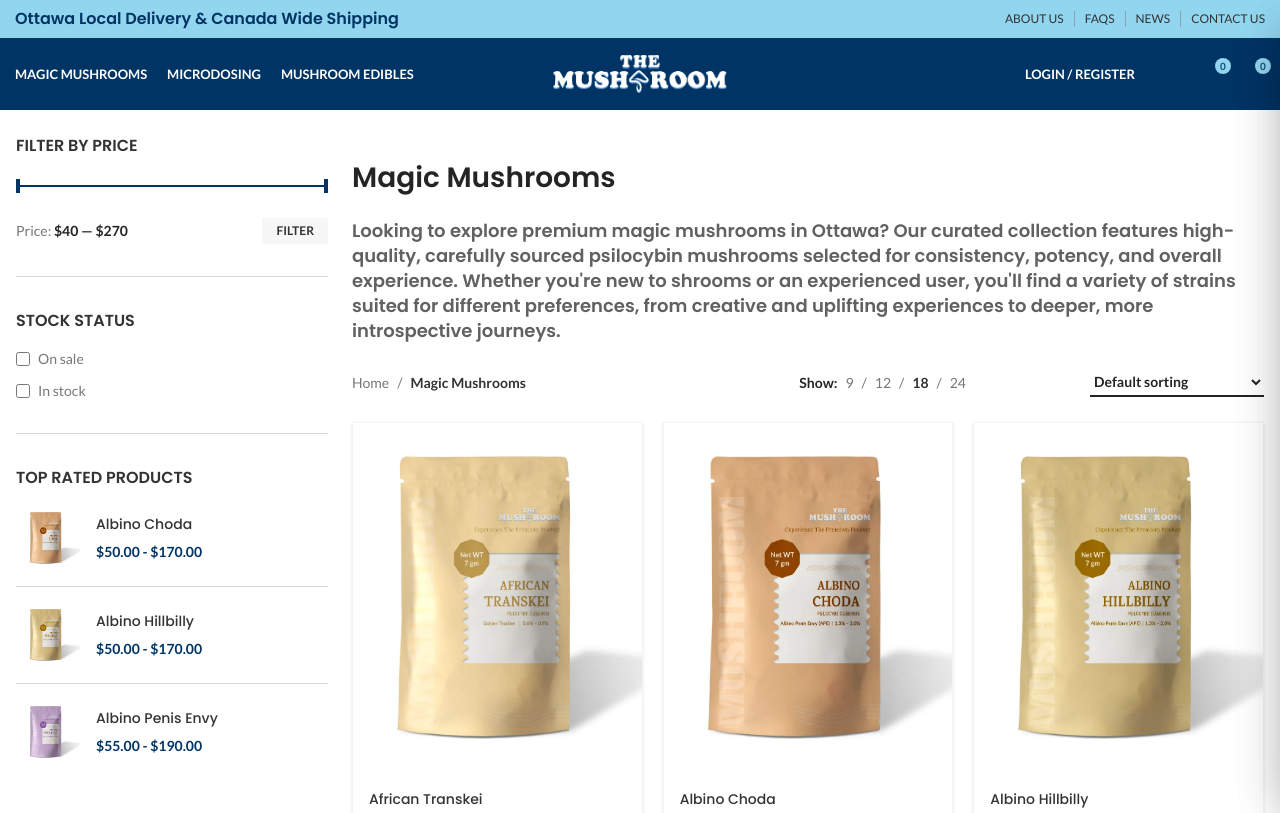
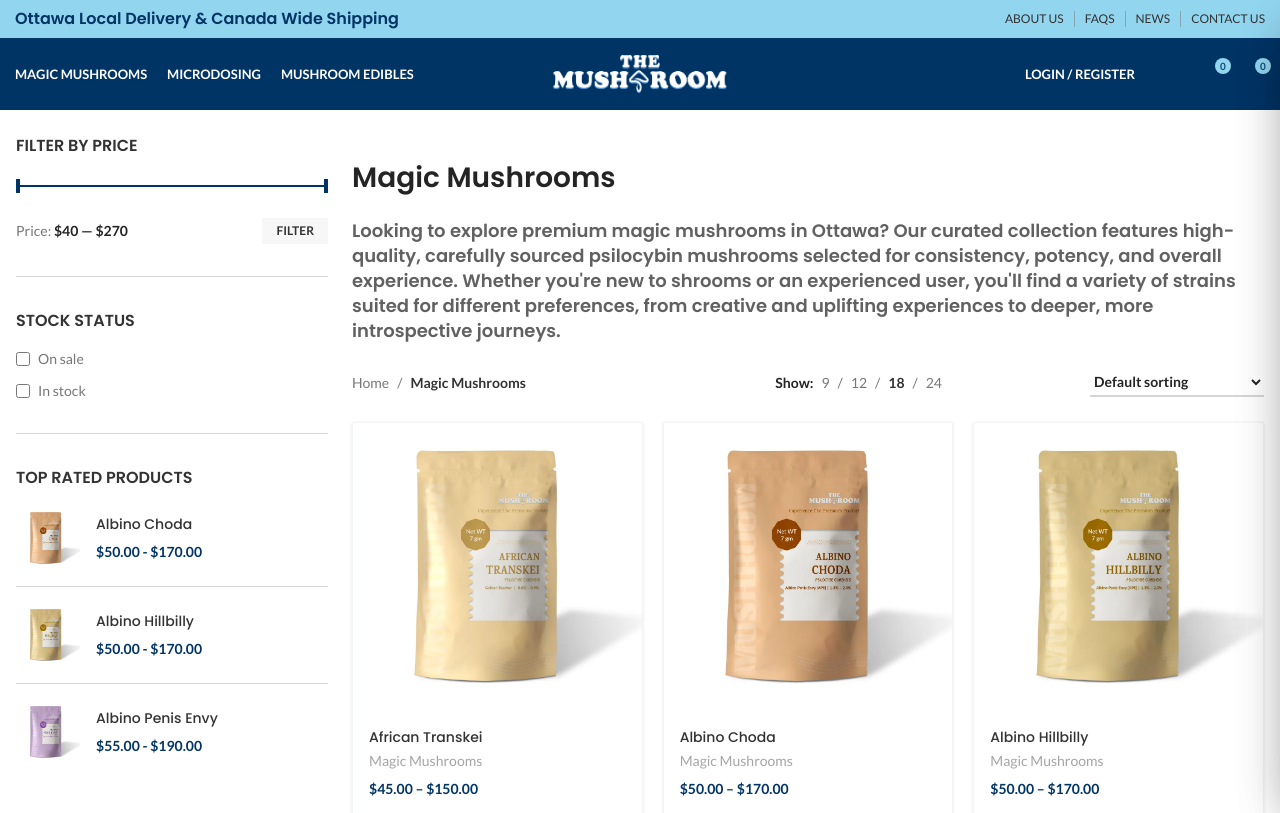
Before and after one commit to rebeccaproject2026/themushroomottawa, a React (Vite) app: page /magic-mushrooms in a window 1280 px wide. Shown: the top 813 px of the page. Built offline with nearby package versions, Linux system fonts and the light colour scheme; some icons are missing.

Commit message:
responsive design magic mushroom page

```diff
--- a/src/components/RelatedProductCard.jsx
+++ b/src/components/RelatedProductCard.jsx
@@ -39,21 +39,21 @@
     >
       {/* Image */}
       <div
-        className="relative w-full h-70 xs:h-auto xs:aspect-square lg:aspect-auto bg-white flex items-center justify-center lg:h-87.5 overflow-hidden p-4"
+        className="relative w-full aspect-square bg-white flex items-center justify-center overflow-hidden"
         onMouseEnter={() => setIsImageHovered(true)}
         onMouseLeave={() => setIsImageHovered(false)}
       >
         <img
           src={product.image}
           alt={product.name}
-          className={`h-full w-auto object-cover transition-all duration-700 absolute ${isImageHovered && product.hoverImage ? "opacity-0 scale-95" : "opacity-100 scale-100"
+          className={`w-full h-full object-cover transition-all duration-700 absolute top-0 left-0 ${isImageHovered && product.hoverImage ? "opacity-0 scale-95" : "opacity-100 scale-100"
             }`}
         />
         {product.hoverImage && (
           <img
             src={product.hoverImage}
             alt={product.name}
-            className={`h-full w-auto object-cover transition-all duration-700 absolute ${isImageHovered ? "opacity-100 scale-110" : "opacity-0 scale-95"
+            className={`w-full h-full object-cover transition-all duration-700 absolute top-0 left-0 ${isImageHovered ? "opacity-100 scale-110" : "opacity-0 scale-95"
               }`}
           />
         )}
@@ -111,7 +111,7 @@
           onClick={(e) => { e.stopPropagation(); setCartOverlay(true); setIsCardHovered(false); }}
           className="text-gray-700 hover:text-[#003465] transition cursor-pointer"
         >
-          <Icon icon="icons8:shopping-cart" className="w-7 h-7 transform scale-x-[-1]" />
+          <Icon icon="icons8:shopping-cart" className="lg:w-7 lg:h-7 w-6 h-6 transform scale-x-[-1]" />
         </button>
         <Tooltip id={`rp-cart-${product.id}`} style={{ backgroundColor: "#1a1a1a", color: "#fff", fontSize: "13px", borderRadius: "4px" }} />
 
@@ -135,7 +135,7 @@
         >
           <Icon
             icon="prime:heart"
-            className="w-6.5 h-6.5"
+            className="lg:w-6.5 lg:h-6.5 w-5.5 h-5.5"
           />
           {wishlisted && (
             <span className="absolute -top-1 -right-1 bg-[#003465] rounded-full w-4 h-4 flex items-center justify-center">
--- a/src/index.css
+++ b/src/index.css
@@ -28,6 +28,17 @@
 @keyframes slideInRight {
   from { transform: translateX(100%); opacity: 0; }
   to   { transform: translateX(0); opacity: 1; }
+}
+
+@keyframes fadeInUp {
+  from {
+    opacity: 0;
+    transform: translateY(20px);
+  }
+  to {
+    opacity: 1;
+    transform: translateY(0);
+  }
 }
 
 html, body {
--- a/src/pages/MagicMushrooms.jsx
+++ b/src/pages/MagicMushrooms.jsx
@@ -1,4 +1,4 @@
-import { useState } from "react";
+import { useState, useEffect } from "react";
 import { Icon } from "@iconify/react";
 import Header from "../components/Header";
 import Footer from "../components/Footer";
@@ -12,17 +12,49 @@
   const [inStock, setInStock] = useState(false);
   const [gridCols, setGridCols] = useState(3);
   const [itemsPerPage, setItemsPerPage] = useState(18);
+  const [displayedCount, setDisplayedCount] = useState(18);
+  const [mobileSortOpen, setMobileSortOpen] = useState(false);
+  const [sortOption, setSortOption] = useState("Default sorting");
+
+  useEffect(() => {
+    setDisplayedCount(itemsPerPage);
+  }, [itemsPerPage]);
+
+  useEffect(() => {
+    const handleScroll = () => {
+      if (
+        window.innerHeight + document.documentElement.scrollTop >=
+        document.documentElement.offsetHeight - 200
+      ) {
+        setDisplayedCount((prev) => prev + itemsPerPage);
+      }
+    };
+
+    window.addEventListener("scroll", handleScroll);
+    return () => window.removeEventListener("scroll", handleScroll);
+  }, [itemsPerPage]);
 
   // Filter products for Magic Mushrooms category
-  const magicMushrooms = mushroomProducts.filter(
+  let magicMushrooms = mushroomProducts.filter(
     (product) => product.category === "Magic Mushrooms"
   );
+
+  // Apply sorting
+  if (sortOption === "Sort by price: low to high") {
+    magicMushrooms.sort((a, b) => a.price - b.price);
+  } else if (sortOption === "Sort by price: high to low") {
+    magicMushrooms.sort((a, b) => b.price - a.price);
+  } else if (sortOption === "Sort by latest") {
+    magicMushrooms.sort((a, b) => b.id - a.id);
+  } else if (sortOption === "Sort by popularity" || sortOption === "Sort by average rating") {
+    magicMushrooms.sort((a, b) => a.name.localeCompare(b.name));
+  }
 
   // Top Rated Products (mock based on the image)
   const topRated = magicMushrooms.slice(1, 4);
 
   // Apply items per page limit
-  const displayedProducts = magicMushrooms.slice(0, itemsPerPage);
+  const displayedProducts = magicMushrooms.slice(0, displayedCount);
 
   return (
     <div className="min-h-screen bg-white flex flex-col font-sans">
@@ -31,7 +63,7 @@
       <main className="w-full max-w-375 mx-auto px-4 py-6">
         <div className="flex flex-col lg:flex-row gap-6">
           {/* Sidebar */}
-          <aside className="w-full magic-sidebar flex flex-col gap-8">
+          <aside className="hidden lg:flex w-full magic-sidebar flex-col gap-8">
             {/* Filter by Price */}
             <div>
               <h3 className="text-base font-semibold text-[#333333] uppercase nav-poppins">
@@ -122,7 +154,7 @@
                         {prod.name}
                       </a>
                       <span className="text-sm font-semibold nav-lato text-[#003465]">
-                        ${prod.price.toFixed(2)} {prod.maxPrice && `- $${prod.maxPrice.toFixed(2)}`}
+                        ${prod.price.toFixed(2)} {prod.maxPrice && ` -  $${prod.maxPrice.toFixed(2)}`}
                       </span>
                     </div>
                   </div>
@@ -144,15 +176,26 @@
             </div>
 
             {/* Toolbar */}
-            <div className="flex flex-col sm:flex-row justify-between items-center gap-4 nav-lato text-sm text-[#777777]">
+            <div className="flex flex-col lg:flex-row lg:justify-between lg:items-center gap-4 nav-lato text-sm text-[#777777]">
+              {/* Top Row for Mobile & Tablet (Breadcrumb + Showing results) */}
+              <div className="flex justify-between items-center w-full lg:w-auto">
                 <div className="flex items-center gap-2">
                   <a href="/" className="hover:text-[#333333] transition-colors">Home</a>
                   <span>/</span>
                   <span className="text-[#333333] font-semibold">Magic Mushrooms</span>
                 </div>
+                {/* Showing results - Mobile Only */}
+                <div className="lg:hidden text-[#777777]">
+                  Showing 1–{displayedProducts.length} of {magicMushrooms.length} results
+                </div>
+              </div>
 
-              <div className="flex items-center gap-4">
-                <div className="hidden sm:flex items-center">
+              {/* Divider - Mobile Only */}
+              <div className="w-full h-px bg-gray-200 lg:hidden"></div>
+
+              {/* Bottom Row for Mobile / Right Side for Desktop */}
+              <div className="flex justify-end items-center gap-7 w-full lg:w-auto">
+                <div className="hidden lg:flex items-center">
                   <span className="font-semibold text-[#242424] mr-2">Show:</span>
                   {[9, 12, 18, 24].map((num, idx, arr) => (
                     <span key={num} className="flex items-center gap-2">
@@ -167,7 +210,7 @@
                   ))}
                 </div>
 
-                <div className="hidden sm:flex items-center gap-1 text-gray-400">
+                <div className="hidden lg:flex items-center gap-1 text-gray-400">
                   <button
                     onClick={() => setGridCols(2)}
                     className={`${gridCols === 2 ? 'text-[#333333]' : 'hover:text-[#333333]'} transition-colors cursor-pointer`}
@@ -188,7 +231,11 @@
                   </button>
                 </div>
 
-                <select className="border-b-2 font-semibold border-[#242424] bg-white text-[#242424] py-1 focus:outline-none cursor-pointer">
+                <select
+                  value={sortOption}
+                  onChange={(e) => setSortOption(e.target.value)}
+                  className="hidden md:block border-b-2 font-semibold border-[#777777]/30 bg-white text-[#242424] py-1 focus:outline-none cursor-pointer"
+                >
                   <option>Default sorting</option>
                   <option>Sort by popularity</option>
                   <option>Sort by average rating</option>
@@ -196,17 +243,48 @@
                   <option>Sort by price: low to high</option>
                   <option>Sort by price: high to low</option>
                 </select>
+
+                <div className="md:hidden relative">
+                  <button
+                    onClick={() => setMobileSortOpen(!mobileSortOpen)}
+                    className="p-1 text-[#333333] hover:text-[#003465] transition-colors cursor-pointer"
+                  >
+                    <Icon icon="mynaui:arrow-up-down" className="w-6 h-6" />
+                  </button>
+
+                  {mobileSortOpen && (
+                    <div className="absolute right-0 top-full mt-2 w-48 bg-white border border-gray-100 shadow-lg rounded-md z-50 py-2">
+                      {["Default sorting", "Sort by popularity", "Sort by average rating", "Sort by latest", "Sort by price: low to high", "Sort by price: high to low"].map((opt) => (
+                        <button
+                          key={opt}
+                          className={`w-full text-left px-4 py-2 text-sm transition-colors nav-lato font-medium ${sortOption === opt ? 'text-white bg-[#003465]' : 'text-[#777777] hover:text-white hover:bg-[#003465]'}`}
+                          onClick={() => {
+                            setSortOption(opt);
+                            setMobileSortOpen(false);
+                          }}
+                        >
+                          {opt}
+                        </button>
+                      ))}
+                    </div>
+                  )}
+                </div>
               </div>
             </div>
 
             {/* Product Grid */}
-            <div className={`grid grid-cols-1 sm:grid-cols-2 gap-5 ${
-              gridCols === 2 ? 'lg:grid-cols-2' :
+            <div key={gridCols} className={`grid grid-cols-2 md:grid-cols-4 gap-5 ${gridCols === 2 ? 'lg:grid-cols-2' :
               gridCols === 3 ? 'lg:grid-cols-3' :
                 'lg:grid-cols-4'
               }`}>
-              {displayedProducts.map((product) => (
-                <RelatedProductCard key={product.id} product={product} />
+              {displayedProducts.map((product, idx) => (
+                <div
+                  key={product.id}
+                  className="opacity-0 animate-[fadeInUp_0.4s_ease-out_forwards]"
+                  style={{ animationDelay: `${(idx % itemsPerPage) * 50}ms` }}
+                >
+                  <RelatedProductCard product={product} />
+                </div>
               ))}
             </div>
           </div>
```
Also changed, not shown: src/components/Header.jsx (+16 -17 lines). Lines whose indentation alone changed are shown as unchanged.
